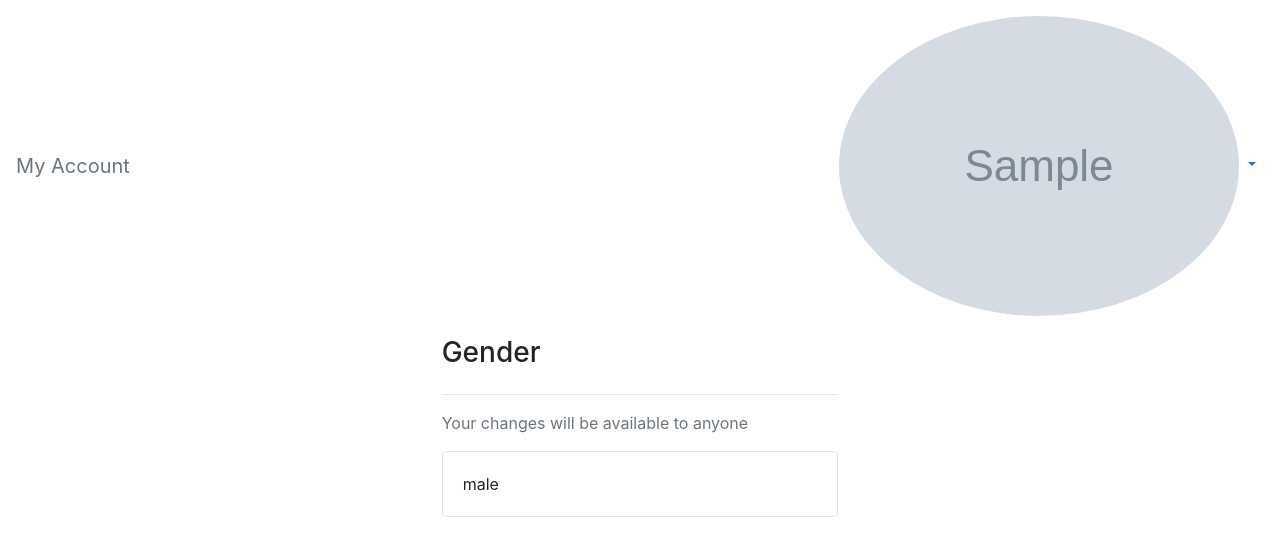
After one commit to crimsonpython24/pymun, a Django app: a page that uses pymun/templates/base.html in a window 1280 px wide. The commit adds this page. Shown: the top 556 px of the page. Run offline with Django 3.2, Linux system fonts and the light colour scheme; a user stored in the database is signed in; tables that the repository leaves empty hold one stand-in row (values such as "Sample post"); grey boxes marked "Sample" are stand-in pictures; some libraries are stand-ins or nearby versions.

Commit message:
added change_gender

```diff
--- a/pymun/accounts/forms.py
+++ b/pymun/accounts/forms.py
@@ -1,6 +1,6 @@
-from crispy_forms import helper, layout
-
+from crispy_forms import helper, layout, bootstrap
 from django import forms
+from django.utils.translation import gettext_lazy as _
 
 from .models import User
 
@@ -77,3 +77,45 @@ class UserUpdateNameForm(UserUpdateFormBase):
                 ),
             )
         )
+
+
+# class UserUpdateBirthdayForm(UserUpdateFormBase):
+#     birthday = forms.DateField(
+#         widget=forms.SelectDateWidget(empty_label=('Choose Year', 'Choose Month', 'Choose Day')),
+#     )
+#
+#     class Meta:
+#         model = User
+#         fields = ['birthday']
+#
+#     def __init__(self, *args, **kwargs):
+#         super(UserUpdateNameForm, self).__init__(*args, **kwargs)
+#         self.helper = helper.FormHelper(self)
+#         self.helper.form_show_labels = False
+#         self.helper.form_tag = False
+#         self.helper.layout = layout.Layout(
+#             layout.Div(
+#
+#
+#             )
+#         )
+
+
+class UserUpdateGenderForm(UserUpdateFormBase):
+    gender_choices = [('male', 'Male'), ('female', 'Female'), ('others', 'Non-Binary'), ('none', 'Undeclarable')]
+    gender = forms.ChoiceField(label=_('Gender'), required=False, widget=forms.Select, choices=gender_choices,)
+
+    class Meta:
+        model = User
+        fields = ['gender']
+
+    def __init__(self, *args, **kwargs):
+        super(UserUpdateGenderForm, self).__init__(*args, **kwargs)
+        self.helper = helper.FormHelper(self)
+        self.helper.form_show_labels = False
+        self.helper.form_tag = False
+        self.helper.layout = layout.Layout(
+            layout.Div(
+                bootstrap.InlineRadios('gender')
+            )
+        )
--- a/pymun/accounts/models.py
+++ b/pymun/accounts/models.py
@@ -42,10 +42,7 @@ def get_centering_points(size, target):
 
 
 # Still to be added: (1) many-to-many field, see book for details
-class User(util_models.CreationModificationDateMixin,
-           util_models.UrlMixin,
-           util_models.SchemaMicrodata,
-           AbstractUser):
+class User(util_models.CreationModificationDateMixin, util_models.UrlMixin, AbstractUser):
 
     slug = models.SlugField(unique=True)
     avatar = models.ImageField('Avatar', upload_to=upload_to, blank=True, null=True)
--- /dev/null
+++ b/pymun/accounts/templates/myaccount/change_gender.html
@@ -0,0 +1,61 @@
+{% extends "myaccount/change_base.html" %}
+
+{% load crispy_forms_tags %}
+{% load static %}
+
+{% block style %}
+<link rel="stylesheet" href="{% static 'myaccount/css/change_base.css' %}">
+{% endblock style %}
+
+{% block inner_content %}
+  <div class="row">
+    <div class="col-9">
+      <div class="row">
+        <div class="col-1 align-middle">
+          <a href="{% url 'personal_info' %}"><i class="fas fa-arrow-left fa-lg align-bottom"></i></a>
+        </div>
+        <div class="col-11"><h3>Gender</h3></div>
+      </div>
+    </div>
+  </div>
+  <hr>
+  <p class="text-muted  custom-text-1">Your changes will be available to anyone</p>
+  <div class="card z-depth-0 border">
+    <div class="card-body">
+      <p class="card-text custom-card-txt-0 text-body">
+        {% if user.first_name and user.last_name %}
+          {{ user.gender }}
+        {% else %}
+          No gender set
+        {% endif %}
+        <i class="fas fa-pencil-alt float-right align-middle" data-toggle="modal" data-target="#modalLoginForm"></i>
+      </p>
+    </div>
+  </div>
+  <div class="modal fade" id="modalLoginForm" tabindex="-1" role="dialog" aria-labelledby="exampleModalCenterTitle" aria-hidden="true">
+    <div class="modal-dialog modal-dialog-centered modal-sm" role="document">
+      <div class="modal-content custom-content-1">
+        <div class="custom-content-1a">
+          <div class="modal-header border-0">
+            <h5 class="modal-title custom-text-2" id="exampleModalLongTitle" style="padding-bottom: 0px;">Change gender</h5>
+            <button type="button" class="close" data-dismiss="modal" aria-label="Close">
+              <span aria-hidden="true">&times;</span>
+            </button>
+          </div>
+          <div class="modal-body" style="padding-top: 0px;">
+            <form method="post" action="{% url 'change_gender' slug=user.slug %}">
+              {% crispy form %}
+              <div class="btn-group float-right" role="group" aria-label="Basic example">
+                <button type="button" class="btn btn-flat btn-sm float-right btn-custom-0" data-dismiss="modal">
+                  <span class="text-secondary custom-text-3">Cancel</span>
+                </button>
+                <button type="submit" class="btn btn-flat btn-sm float-right btn-custom-0"><span class="text-primary custom-text-3">Done</span></button>
+              </div>
+            </form>
+          </div>
+        </div>
+      </div>
+    </div>
+  </div>
+
+{% endblock inner_content %}
--- a/pymun/accounts/urls.py
+++ b/pymun/accounts/urls.py
@@ -16,5 +16,6 @@ urlpatterns = [
 
     path('myaccount', views.ManageAccountView.as_view(), name='my_account'),
     path('myaccount/personal-info', views.PersonalInfoView.as_view(), name='personal_info'),
-    path('myaccount/change_name/<slug:slug>', views.ChangeNameView.as_view(), name='change_name')
+    path('myaccount/change_name/<slug:slug>', views.ChangeNameView.as_view(), name='change_name'),
+    path('myaccount/change_gender/<slug:slug>', views.ChangeGenderView.as_view(), name='change_gender')
 ]
--- a/pymun/accounts/views.py
+++ b/pymun/accounts/views.py
@@ -90,3 +90,13 @@ class ChangeNameView(generic.edit.UpdateView):
 
     def get_success_url(self):
         return reverse('profile', kwargs={'slug': self.object.slug})
+
+
+@method_decorator(login_required, name='dispatch')
+class ChangeGenderView(generic.edit.UpdateView):
+    model = models.User
+    template_name = 'myaccount/change_gender.html'
+    form_class = forms.UserUpdateGenderForm
+
+    def get_success_url(self):
+        return reverse('profile', kwargs={'slug': self.object.slug})
--- a/pymun/templates/base.html
+++ b/pymun/templates/base.html
@@ -110,6 +110,7 @@
   {% block content %}{% endblock content %}
 
 </body>
+  {% block scripts %}{% endblock scripts %}
   <script type="text/javascript" src="{% static 'static/jquery-3.4.1/jquery-3.4.1.min.js' %}"></script>
   <script type="text/javascript" src="{% static 'static/popper.js@1.16.0/popper.min.js' %}"></script>
   <script type="text/javascript" src="{% static 'static/bootstrap-4.4.1/js/bootstrap.min.js' %}"></script>
```
Also changed, not shown: pymun/accounts/templates/myaccount/change_birthday.html (added, +54 -0 lines), pymun/accounts/templates/myaccount/personal_information.html (+12 -5 lines).
